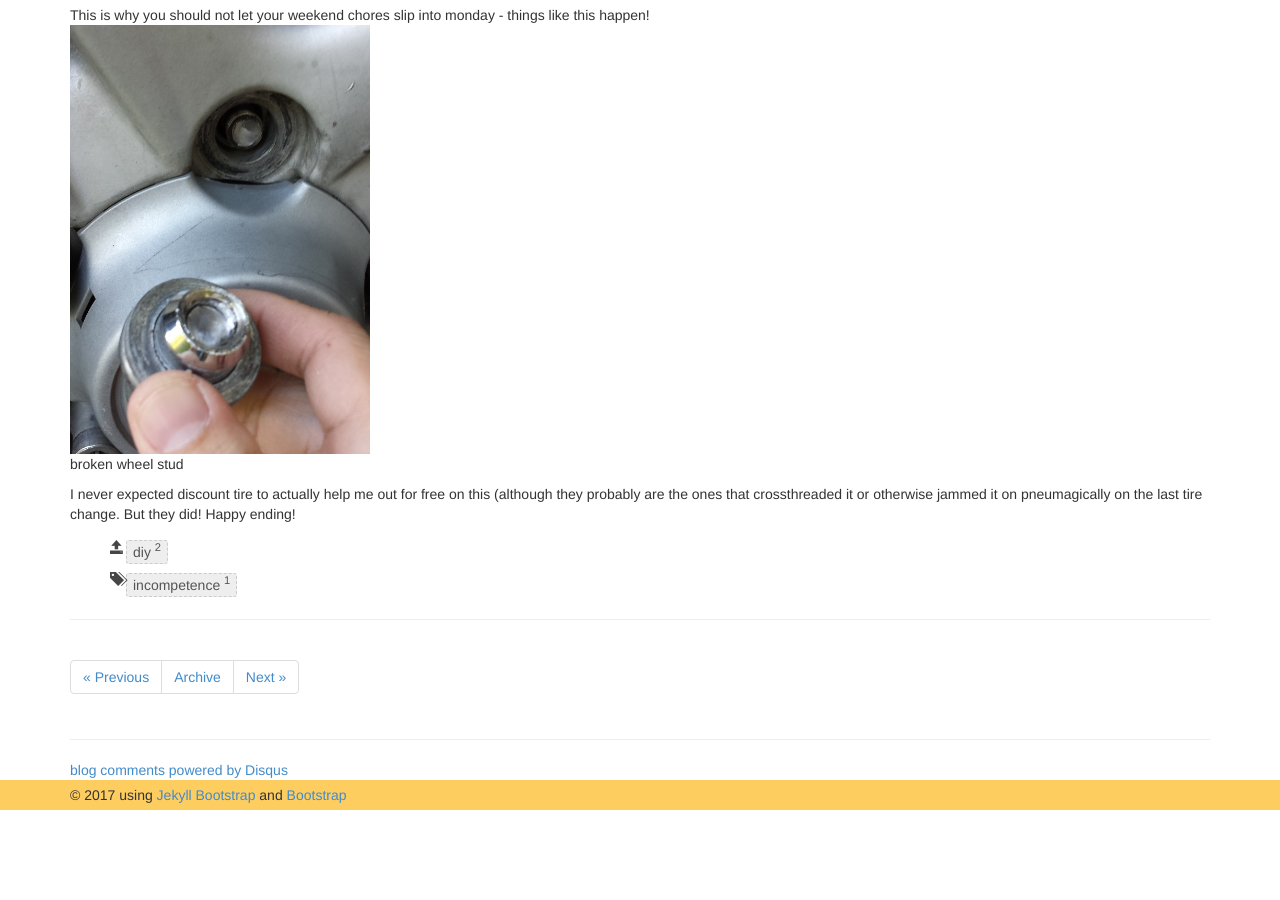
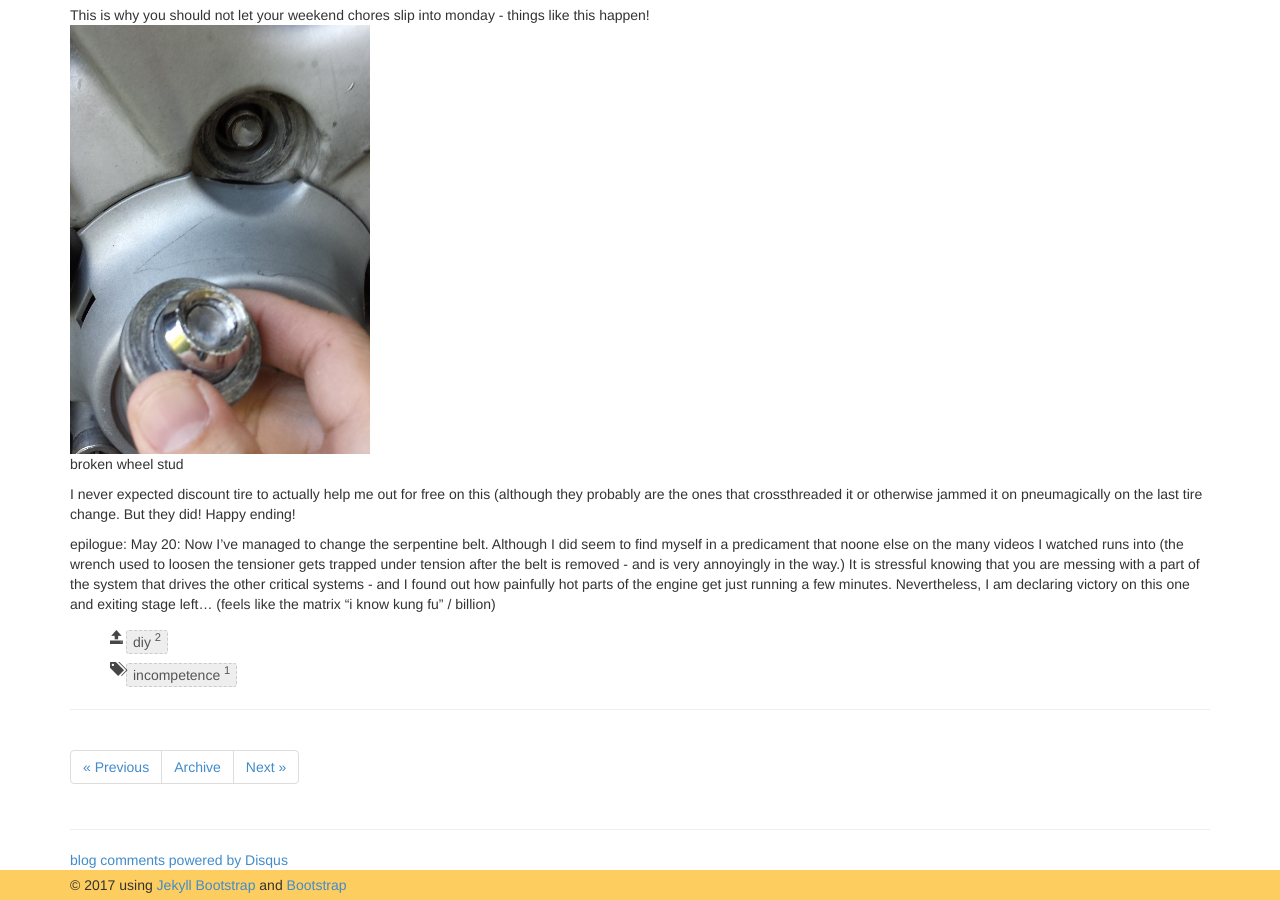
Before and after one commit to faizanvahevaria/chrisamow.github.io, a Jekyll site: the page built from _posts/2017-04-21-brakepoints.md, in a window 1280 px wide and 900 px high, scrolled down 2161 px. Built offline with Jekyll 4.4.1, drawn with Linux system fonts in a browser that asks for light colours; nearby versions of some CDN libraries; comment, search, counter and statistics services are not loaded; before the commit the page ends 2971 px from its top, so only the background shows below that.

Commit message:
blog content

```diff
--- a/_posts/2017-04-21-brakepoints.md
+++ b/_posts/2017-04-21-brakepoints.md
@@ -33,3 +33,7 @@ This is why you should not let your weekend chores slip into monday - things lik
 broken wheel stud
 
 I never expected discount tire to actually help me out for free on this (although they probably are the ones that crossthreaded it or otherwise jammed it on pneumagically on the last tire change.  But they did!  Happy ending!
+
+
+epilogue:
+May 20: Now I've managed to change the serpentine belt.  Although I did seem to find myself in a predicament that noone else on the many videos I watched runs into (the wrench used to loosen the tensioner gets trapped under tension after the belt is removed - and is very annoyingly in the way.)  It is stressful knowing that you are messing with a part of the system that drives the other critical systems - and I found out how painfully hot parts of the engine get just running a few minutes.  Nevertheless, I am declaring victory on this one and exiting stage left... (feels like the matrix "i know kung fu" / billion)
```
